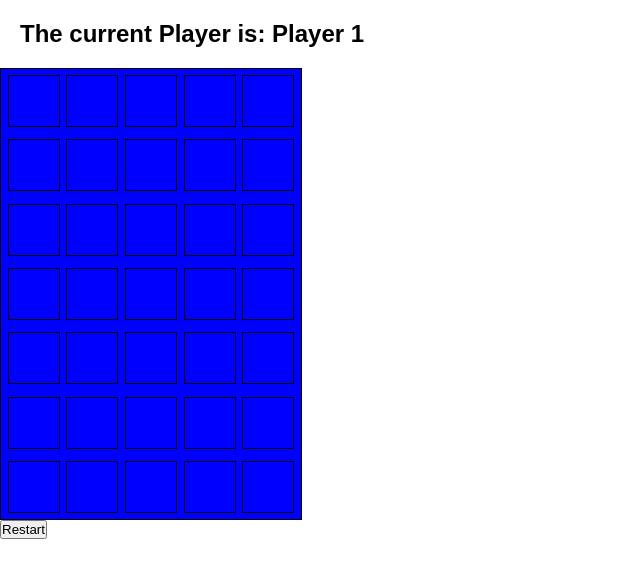
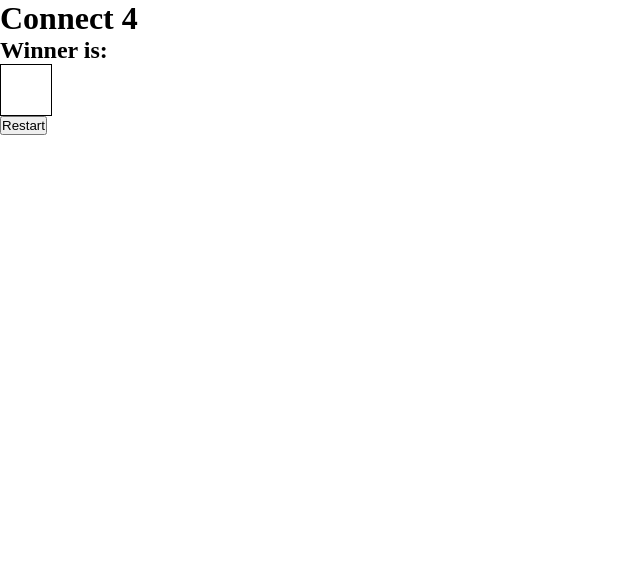
Before and after one commit to ramonatin/ramonatin.github.io, a plain HTML site: page project-One/index.html in a window 1280 px wide. Shown: the whole page, without its empty margins (0-640 px from the left). Drawn offline with nearby package versions, Linux system fonts and the light colour scheme.

Commit message:
Update index.html

```diff
--- a/project-One/index.html
+++ b/project-One/index.html
@@ -1,63 +1,19 @@
 <!DOCTYPE html>
 <html lang="en">
-
-<head>
-    <meta charset="UTF-8">
-    <meta http-equiv="X-UA-Compatible" content="IE=edge">
-    <meta name="viewport" content="width=device-width, initial-scale=1.0">
-    <title>Connect Four</title>
+  <head>
+    <meta charset="UTF-8" />
+    <meta http-equiv="X-UA-Compatible" content="IE=edge" />
+    <meta name="viewport" content="width=device-width, initial-scale=1.0" />
+    <title>Connect 4</title>
     <link rel="stylesheet" href="css/styles.css">
+    <script src="js/app.js"></script>
 </head>
-
 <body>
-    <h2 id="title">The current Player is: Player <span id="current-player">1</span></h2>
-    <h3 id="result"></h3>
-
-    <!-- Creat circle -->
-    <div class="blocks">
-        <div class="block"></div>
-        <div class="block"></div>
-        <div class="block"></div>
-        <div class="block"></div>
-        <div class="block"></div>
-        <div class="block"></div>
-        <div class="block"></div>
-        <div class="block"></div>
-        <div class="block"></div>
-        <div class="block"></div>
-        <div class="block"></div>
-        <div class="block"></div>
-        <div class="block"></div>
-        <div class="block"></div>
-        <div class="block"></div>
-        <div class="block"></div>
-        <div class="block"></div>
-        <div class="block"></div>
-        <div class="block"></div>
-        <div class="block"></div>
-        <div class="block"></div>
-        <div class="block"></div>
-        <div class="block"></div>
-        <div class="block"></div>
-        <div class="block"></div>
-        <div class="block"></div>
-        <div class="block"></div>
-        <div class="block"></div>
-        <div class="bblock"></div>
-        <div class="block"></div>
-        <div class="block"></div>
-        <div class="block"></div>
-        <div class="block"></div>
-        <div class="block"></div>
-        <div class="block"></div>
-        <!-- <div class="bblock"></div> -->
-
-    </div>
-    <button id="resetButton">Restart</button>
-
-    <script src="https://cdnjs.cloudflare.com/ajax/libs/gsap/3.5.1/gsap.min.js"></script>
-    <script src="js/index.js"></script>
+    <h1>Connect 4</h1>
+    <h2 id="winner">Winner is: </h2>
+    <div id="board"></div>
+    <button id="resetButton"> Restart </button>
 
 </body>
-
+  </body>
 </html>
```
